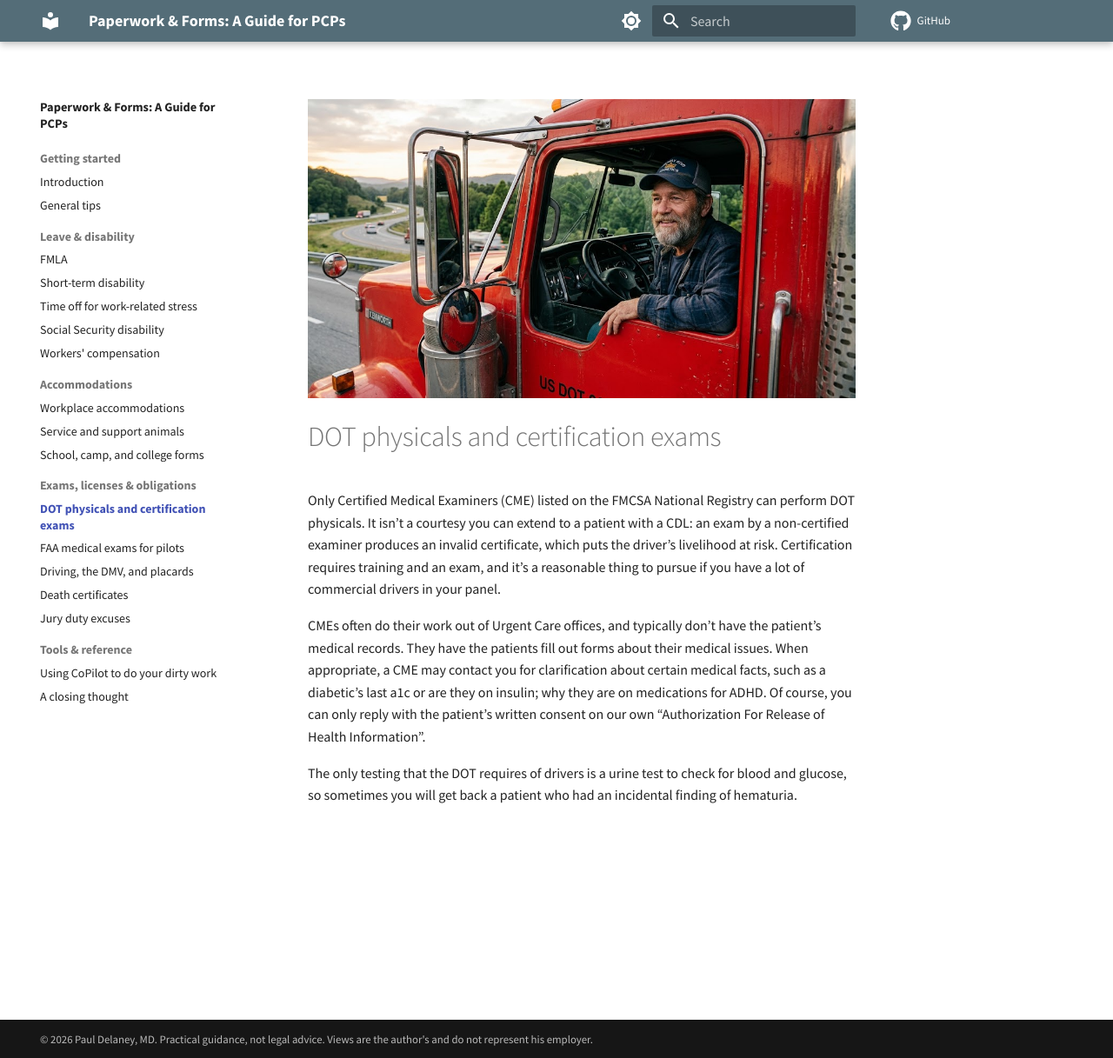
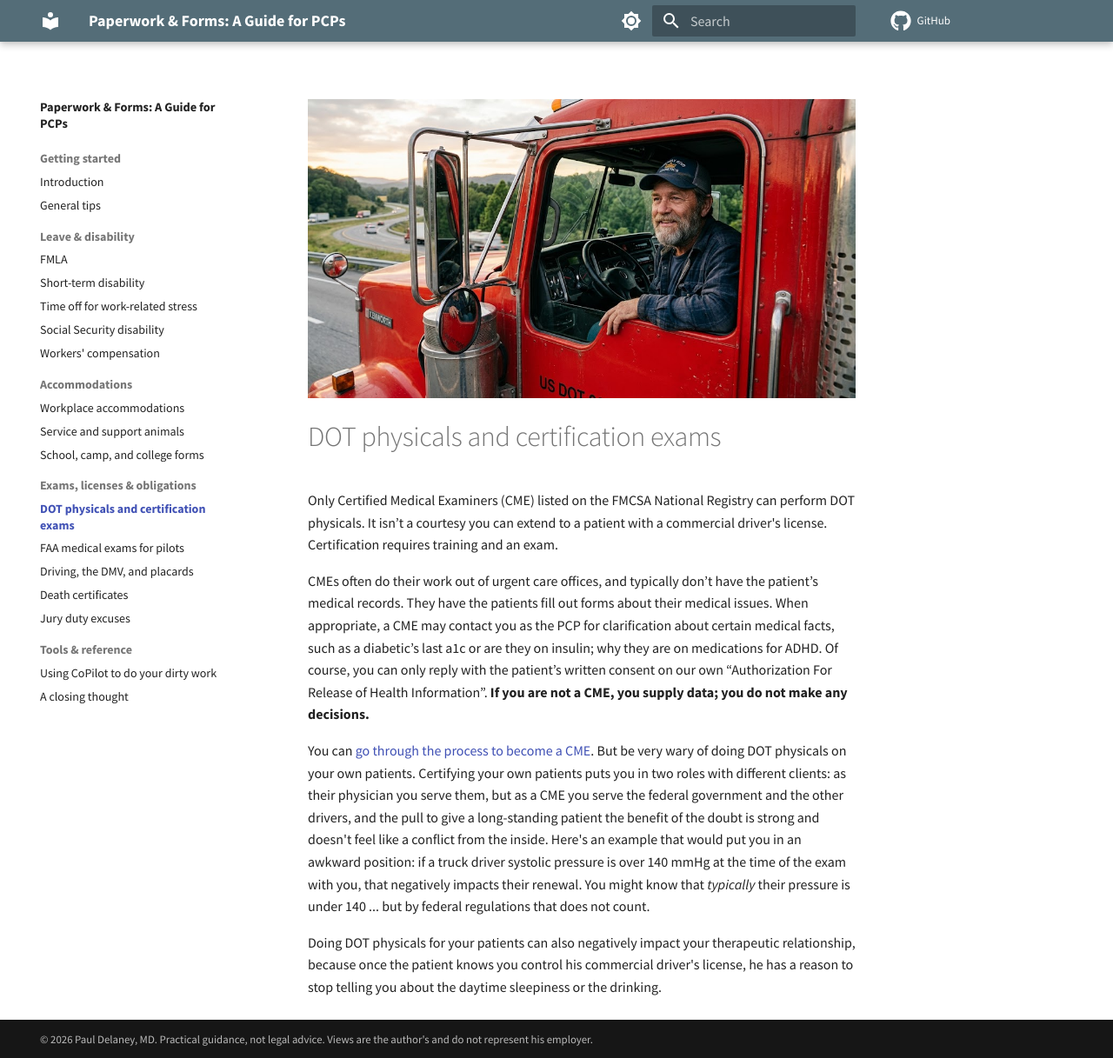
Before and after one commit to pdel4096/PCP-paperwork-guide, an MkDocs documentation site: the page built from docs/exams/dot-physicals.md, in a window 1280 px wide and 1217 px high. Shown: the whole window at 87% size. Built offline with MkDocs 1.6.1 and Material for MkDocs 9.7.7, drawn with Linux system fonts in a browser that asks for light colours; comment, search, counter and statistics services are not loaded.

Commit message:
Update from Mac Mini 2026-09-07 23:50

```diff
--- a/docs/exams/dot-physicals.md
+++ b/docs/exams/dot-physicals.md
@@ -4,8 +4,10 @@ title: "DOT physicals and certification exams"
 ![Truck Driver](../assets/truckdriver.jpg)
 # DOT physicals and certification exams
 
-Only Certified Medical Examiners (CME) listed on the FMCSA National Registry can perform DOT physicals. It isn’t a courtesy you can extend to a patient with a CDL: an exam by a non-certified examiner produces an invalid certificate, which puts the driver’s livelihood at risk. Certification requires training and an exam, and it’s a reasonable thing to pursue if you have a lot of commercial drivers in your panel.
+Only Certified Medical Examiners (CME) listed on the FMCSA National Registry can perform DOT physicals. It isn’t a courtesy you can extend to a patient with a commercial driver's license. Certification requires training and an exam.
 
-CMEs often do their work out of Urgent Care offices, and typically don’t have the patient’s medical records. They have the patients fill out forms about their medical issues. When appropriate, a CME may contact you for clarification about certain medical facts, such as a diabetic’s last a1c or are they on insulin; why they are on medications for ADHD. Of course, you can only reply with the patient’s written consent on our own “Authorization For Release of Health Information”.
+CMEs often do their work out of urgent care offices, and typically don’t have the patient’s medical records. They have the patients fill out forms about their medical issues. When appropriate, a CME may contact you as the PCP for clarification about certain medical facts, such as a diabetic’s last a1c or are they on insulin; why they are on medications for ADHD. Of course, you can only reply with the patient’s written consent on our own “Authorization For Release of Health Information”. **If you are not a CME, you supply data; you do not make any decisions.**
 
-The only testing that the DOT requires of drivers is a urine test to check for blood and glucose, so sometimes you will get back a patient who had an incidental finding of hematuria.
+You can [go through the process to become a CME](https://nationalregistry.fmcsa.dot.gov/register). But be very wary of doing DOT physicals on your own patients. Certifying your own patients puts you in two roles with different clients: as their physician you serve them, but as a CME you serve the federal government and the other drivers, and the pull to give a long-standing patient the benefit of the doubt is strong and doesn't feel like a conflict from the inside. Here's an example that would put you in an awkward position: if a truck driver systolic pressure is over 140 mmHg at the time of the exam with you, that negatively impacts their renewal. You might know that *typically* their pressure is under 140 ... but by federal regulations that does not count.
+
+Doing DOT physicals for your patients can also negatively impact your therapeutic relationship, because once the patient knows you control his commercial driver's license, he has a reason to stop telling you about the daytime sleepiness or the drinking.
```
